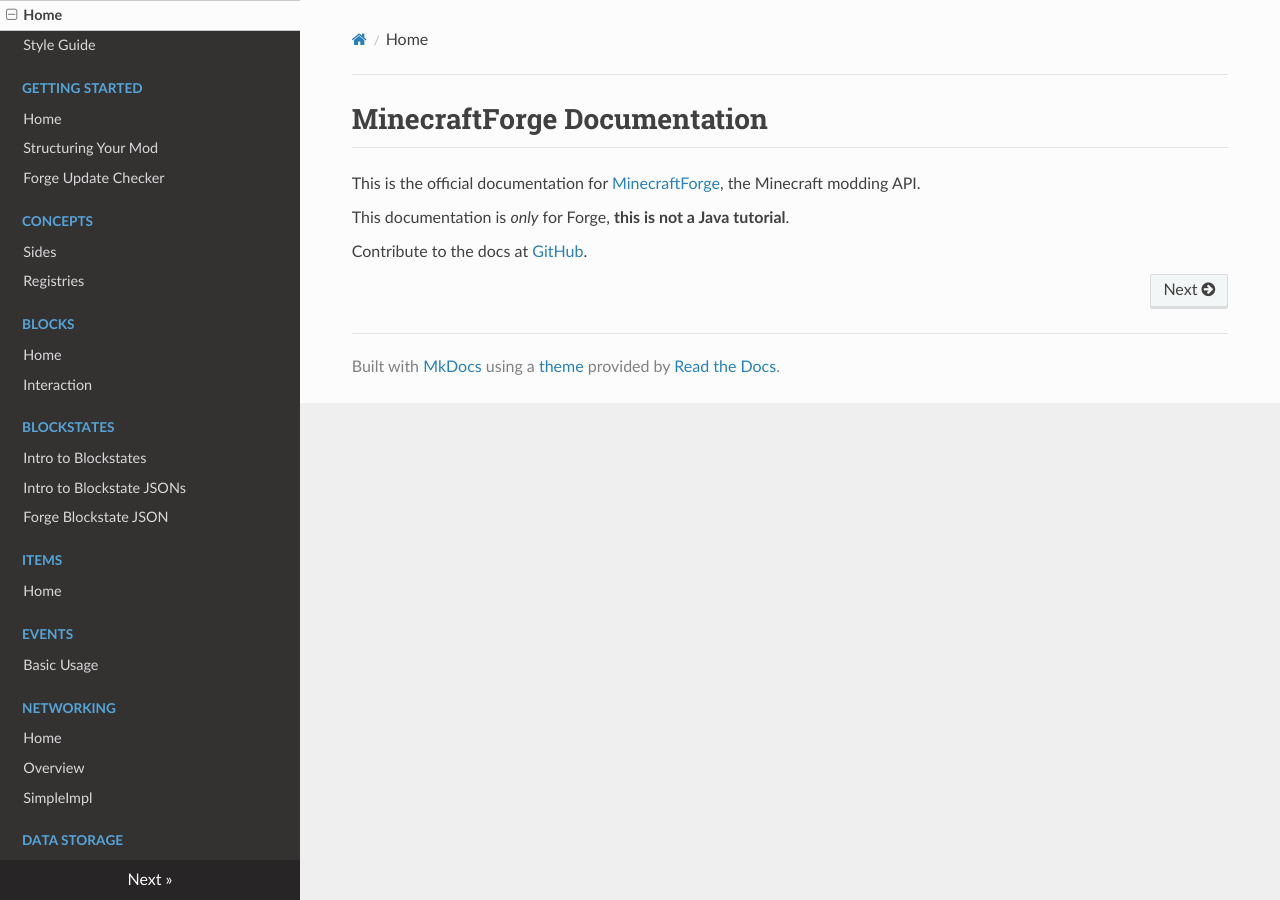
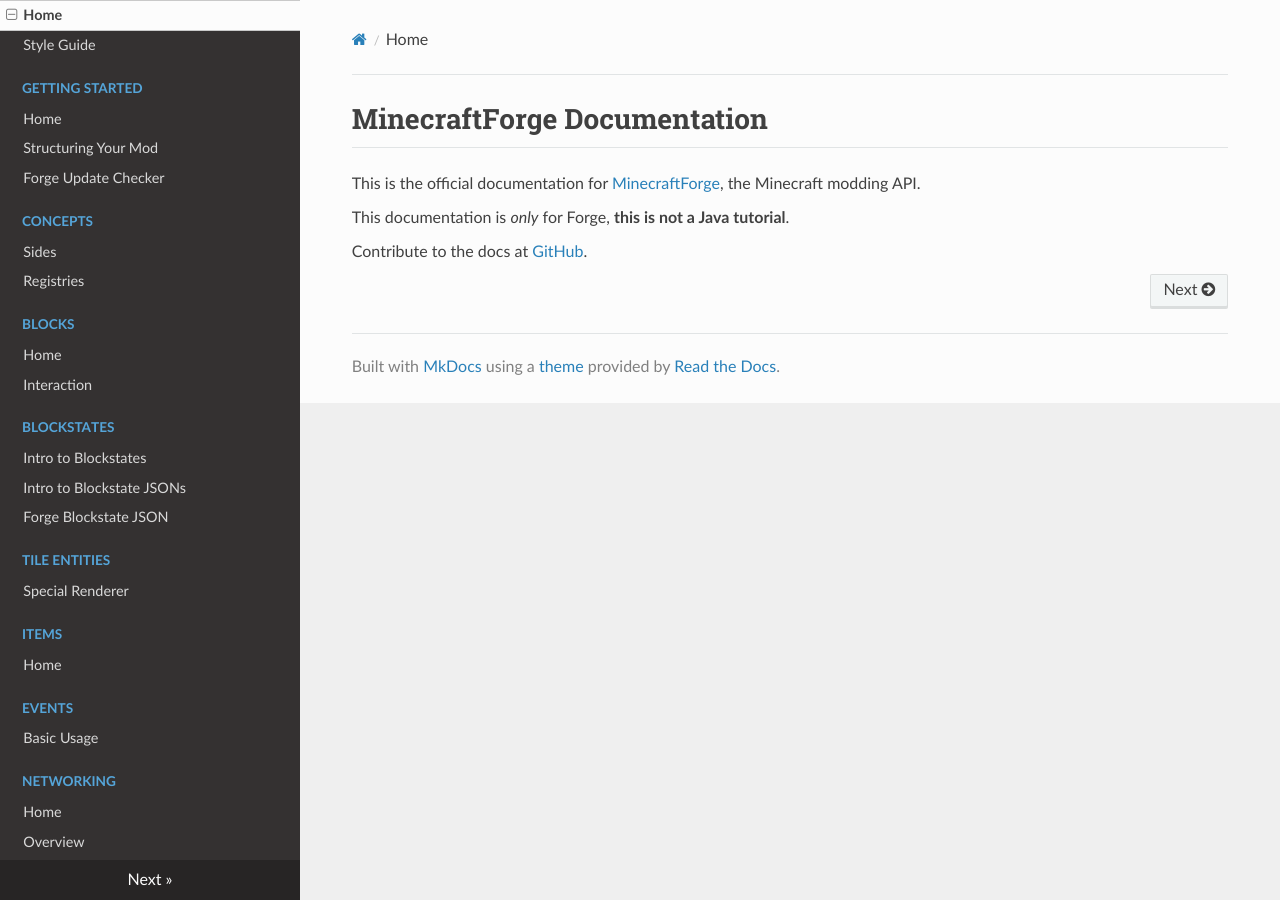
Before and after one commit to MinecraftForge/Documentation, an MkDocs documentation site: the page built from docs/index.md, in a window 1280 px wide. Built offline with MkDocs 1.6.1, drawn with Linux system fonts in a browser that asks for light colours; nearby versions of some CDN libraries; old or Windows-style settings are respelled for this version of MkDocs.

Commit message:
add tesr

```diff
--- a/mkdocs.yml
+++ b/mkdocs.yml
@@ -16,6 +16,8 @@ pages:
     - Intro to Blockstates: 'blockstates/states.md'
     - Intro to Blockstate JSONs: 'blockstates/introduction.md'
     - Forge Blockstate JSON: 'blockstates/forgeBlockstates.md'
+  - Tile Entities:
+    - Special Renderer: 'tileentities/tesr.md'
   - Items:
     - Home: 'items/items.md'
   - Events:
```
